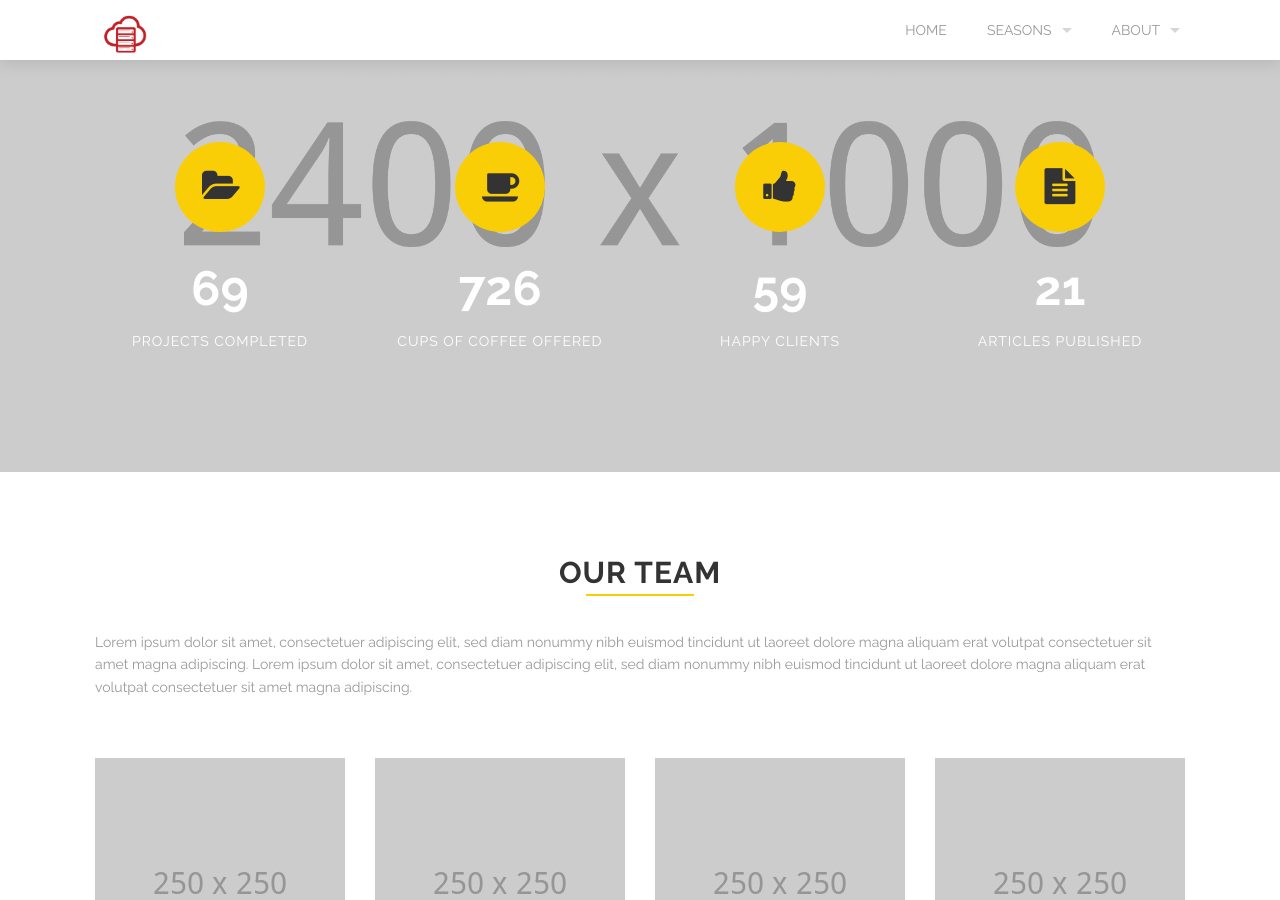
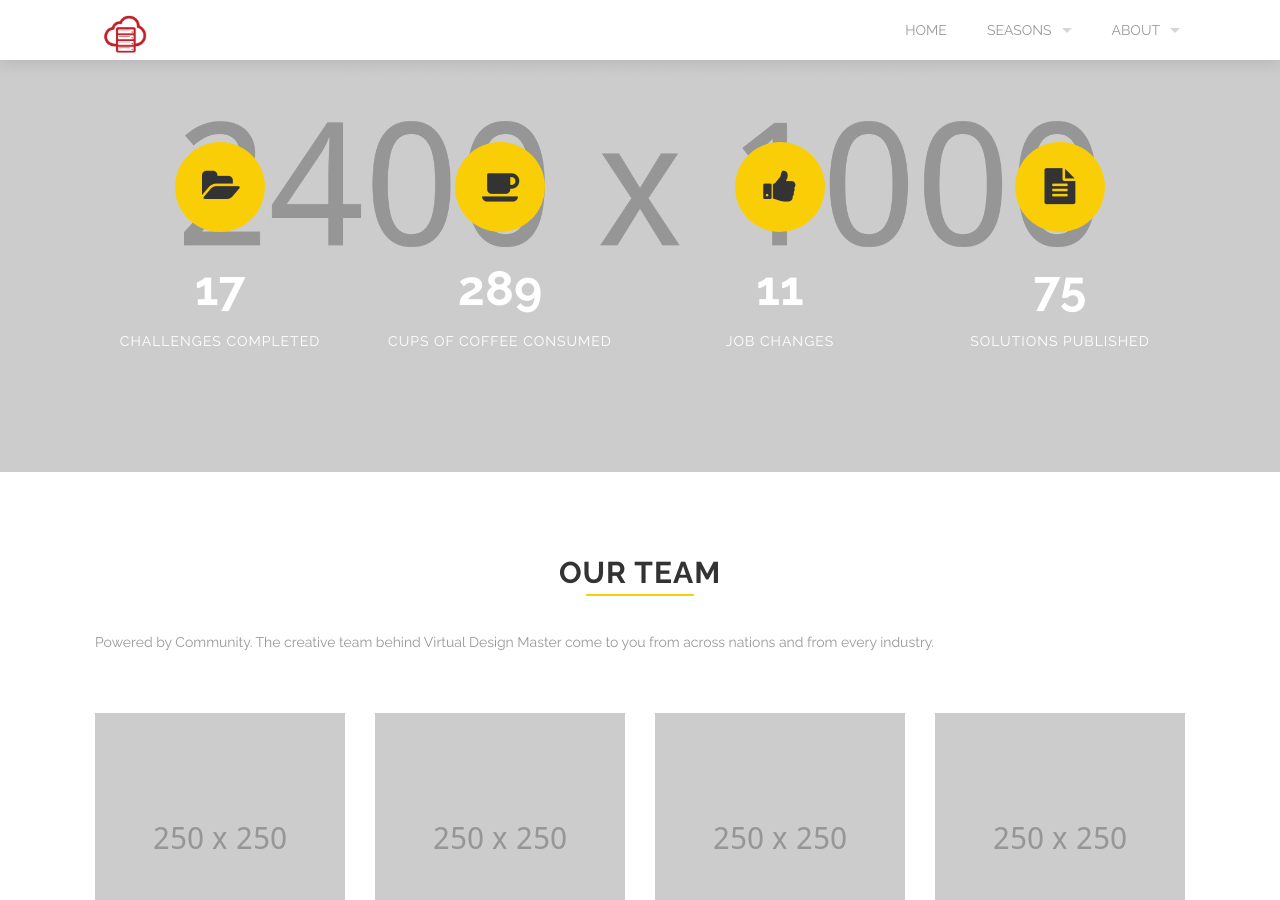
Before and after one commit to VirtualDesignMaster/virtualdesignmaster.github.io, a Jekyll site: the page built from index.html, in a window 1280 px wide and 900 px high, scrolled down 2739 px. Built offline with Jekyll 4.4.1, drawn with Linux system fonts in a browser that asks for light colours; some of the changed text lies outside the part shown.

```diff
--- a/index.html
+++ b/index.html
@@ -82,20 +82,20 @@
 milestones:
   - icon: folder-open
     from: 0
-    to: 69
-    title: Projects Completed
+    to: 17
+    title: Challenges completed
   - icon: coffee
     from: 0
-    to: 726
-    title: Cups of coffee offered
+    to: 289
+    title: Cups of coffee consumed
   - icon: thumbs-up
     from: 0
-    to: 59
-    title: Happy clients
+    to: 11
+    title: Job changes
   - icon: file-text
     from: 0
-    to: 21
-    title: Articles Published
+    to: 75
+    title: Solutions Published
 
 ---
 
@@ -161,16 +161,16 @@
 
 <div class="row">
   <div class="medium-3 large-3 columns">
-    {% include icon-text.html title='Creative design' desc='Est aperiam ex sint maiores aliquam delectus minima rerum et natus rerum sit quae nostrum.' icon_class='fa fa-flask' delay='0' shape_class='icon-text-circle' %}
+    {% include icon-text.html title='New Technologies' desc='Est aperiam ex sint maiores aliquam delectus minima rerum et natus rerum sit quae nostrum.' icon_class='fa fa-flask' delay='0' shape_class='icon-text-circle' %}
   </div>
   <div class="medium-3 large-3 columns">
-    {% include icon-text.html title='Creative design' desc='Est aperiam ex sint maiores aliquam delectus minima rerum et natus rerum sit quae nostrum.' icon_class='fa fa-paper-plane-o' delay='200' shape_class='icon-text-circle' %}
+    {% include icon-text.html title='Creative Sesigns' desc='Est aperiam ex sint maiores aliquam delectus minima rerum et natus rerum sit quae nostrum.' icon_class='fa fa-paper-plane-o' delay='200' shape_class='icon-text-circle' %}
   </div>
   <div class="medium-3 large-3 columns">
-    {% include icon-text.html title='Creative design' desc='Est aperiam ex sint maiores aliquam delectus minima rerum et natus rerum sit quae nostrum.' icon_class='fa fa-tablet' delay='400' shape_class='icon-text-circle' %}
+    {% include icon-text.html title='Shared Ideas' desc='Est aperiam ex sint maiores aliquam delectus minima rerum et natus rerum sit quae nostrum.' icon_class='fa fa-tablet' delay='400' shape_class='icon-text-circle' %}
   </div>
   <div class="medium-3 large-3 columns">
-    {% include icon-text.html title='Creative design' desc='Est aperiam ex sint maiores aliquam delectus minima rerum et natus rerum sit quae nostrum.' icon_class='fa fa-comments-o' delay='600' shape_class='icon-text-circle' %}
+    {% include icon-text.html title='Collaboration' desc='Est aperiam ex sint maiores aliquam delectus minima rerum et natus rerum sit quae nostrum.' icon_class='fa fa-comments-o' delay='600' shape_class='icon-text-circle' %}
   </div>
 </div>
 
@@ -273,7 +273,7 @@
       {% include section-header.html title="Our team" %}
       <div class='spacing'></div>
       <p>
-        Lorem ipsum dolor sit amet, consectetuer adipiscing elit, sed diam nonummy nibh euismod tincidunt ut laoreet dolore magna aliquam erat volutpat consectetuer sit amet magna adipiscing. Lorem ipsum dolor sit amet, consectetuer adipiscing elit, sed diam nonummy nibh euismod tincidunt ut laoreet dolore magna aliquam erat volutpat consectetuer sit amet magna adipiscing.
+        Powered by Community. The creative team behind Virtual Design Master come to you from across nations and from every industry.
       </p>
       <div class='two spacing'></div>
     </div>
```
